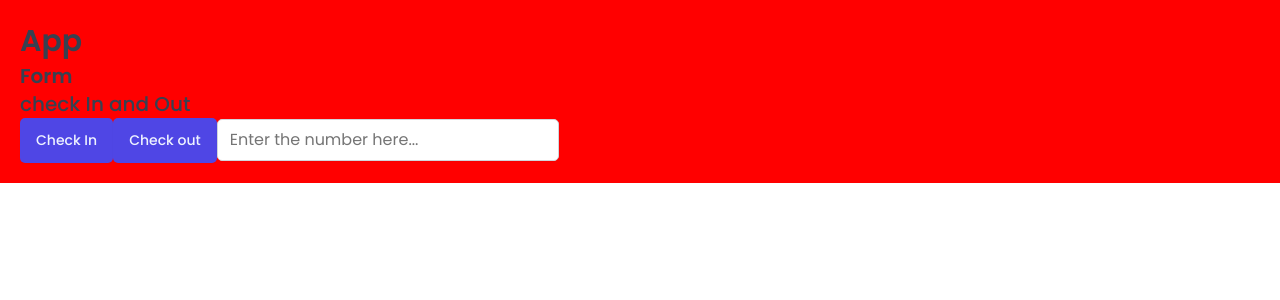
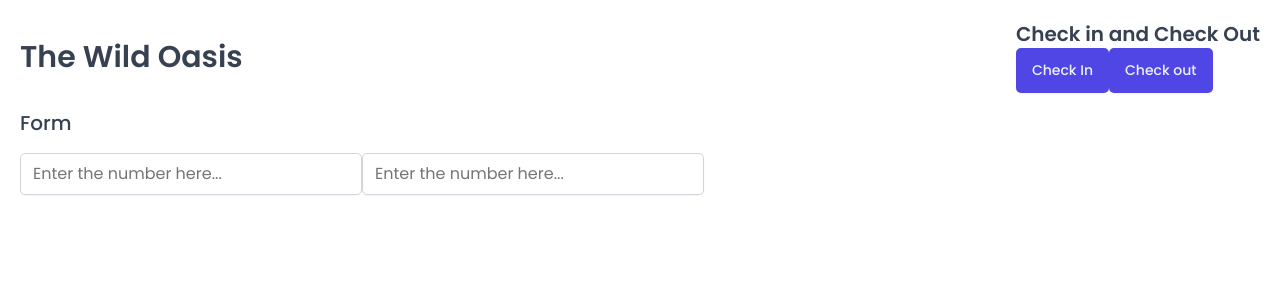
Before and after one commit to ritikkamboj/the-wild-oasis, a React (Vite) app: page / in a window 1280 px wide. Shown: the top 300 px of the page. Built offline with nearby package versions, Linux system fonts and the light colour scheme; a web font is replaced by a local one.

Commit message:
making our custom HTML styled element more flexible with the use of props

```diff
--- a/src/App.jsx
+++ b/src/App.jsx
@@ -4,28 +4,37 @@ import GlobalStyles from "./styles/globalStyles";
 import Button from "./ui/Button";
 import Input from "./ui/Input";
 import Heading from "./ui/Heading";
+import Row from "./ui/Row";
 
-
-
-
-const StyleApp =styled.div`
-  background-color: red;
+const StyleApp = styled.div`
+  /* background-color: red; */
   padding: 20px;
-`
+`;
 function App() {
   return (
     <>
-    <GlobalStyles/>
-     <StyleApp>
-      <Heading as="h1">App</Heading>
-      <Heading as="h2">Form</Heading>
-      <Heading as="h3">check In and Out </Heading>
-      <Button onClick={() => alert("checkin clicked")}>Check In </Button>
-      <Button onClick={() => alert("checkout clicked")}>Check out</Button>
-      <Input placeholder="Enter the number here..." type="number"/>
-    </StyleApp>
+      <GlobalStyles />
+      <StyleApp>
+        <Row type="vertical">
+        <Row type="horizontal">
+          <Heading as="h1">The Wild Oasis</Heading>
+          <div>
+            <Heading as="h2">Check in and Check Out</Heading>
+            <Button onClick={() => alert("checkin clicked")}>Check In </Button>
+            <Button onClick={() => alert("checkout clicked")}>Check out</Button>
+          </div>
+        </Row>
+
+        <Row type="vertical">
+          <Heading as="h3">Form</Heading>
+          <form>
+            <Input placeholder="Enter the number here..." type="number" />
+            <Input placeholder="Enter the number here..." type="number" />
+          </form>
+        </Row>
+        </Row>
+      </StyleApp>
     </>
-
   );
 }
 
--- /dev/null
+++ b/src/ui/Row.jsx
@@ -0,0 +1,26 @@
+import styled, { css } from "styled-components";
+
+const Row = styled.div`
+  display: flex;
+
+  ${(props) =>
+    props.type === "horizontal" &&
+    css`
+      justify-content: space-between;
+      align-items: center;
+    `}
+
+
+  ${(props) =>
+    props.type === "vertical" &&
+    css`
+      flex-direction: column;
+      gap: 1.6rem;
+    `}
+`;
+
+Row.defaultProps ={
+    type : "vertical"
+}
+
+export default Row;
```
